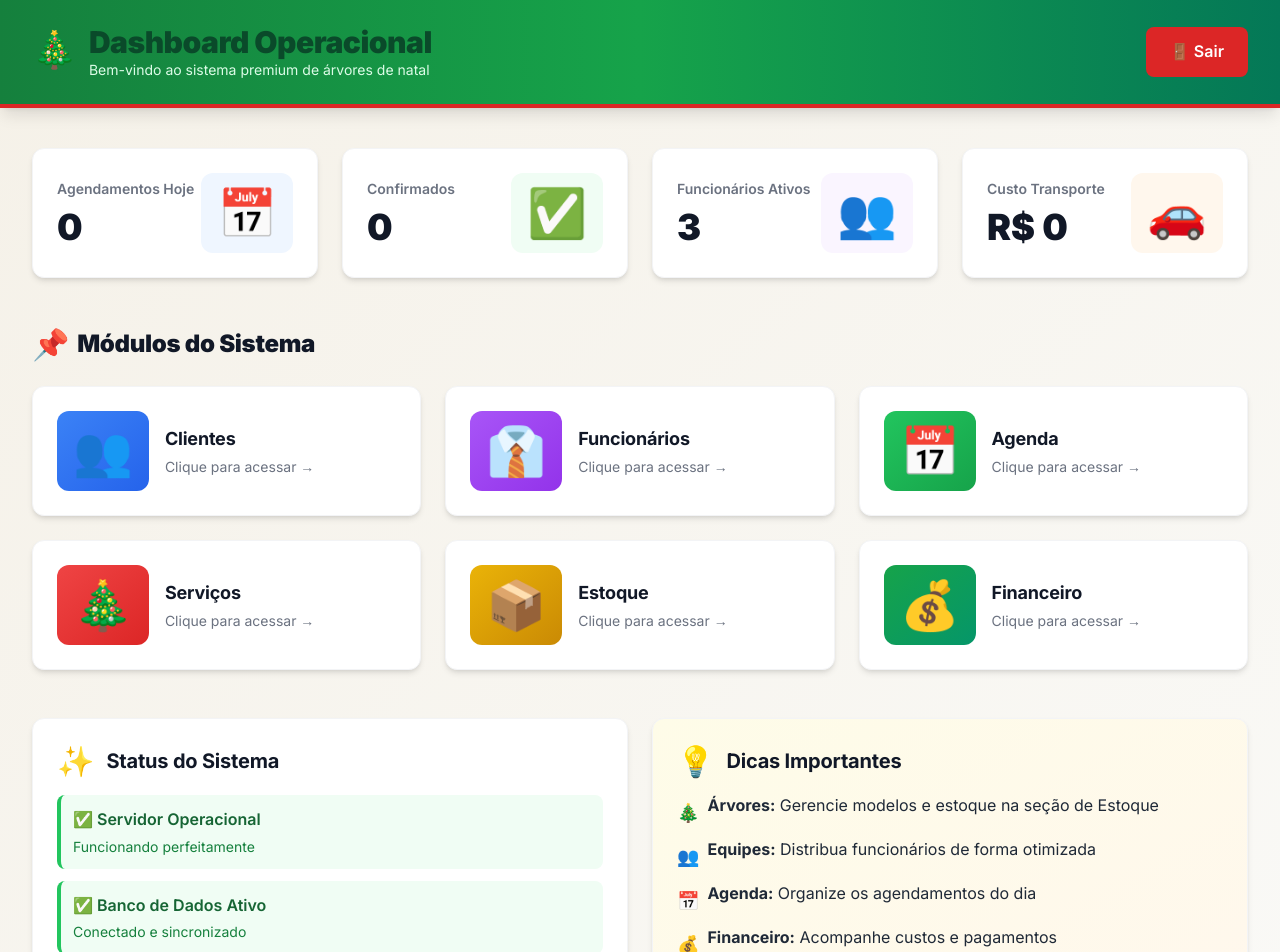
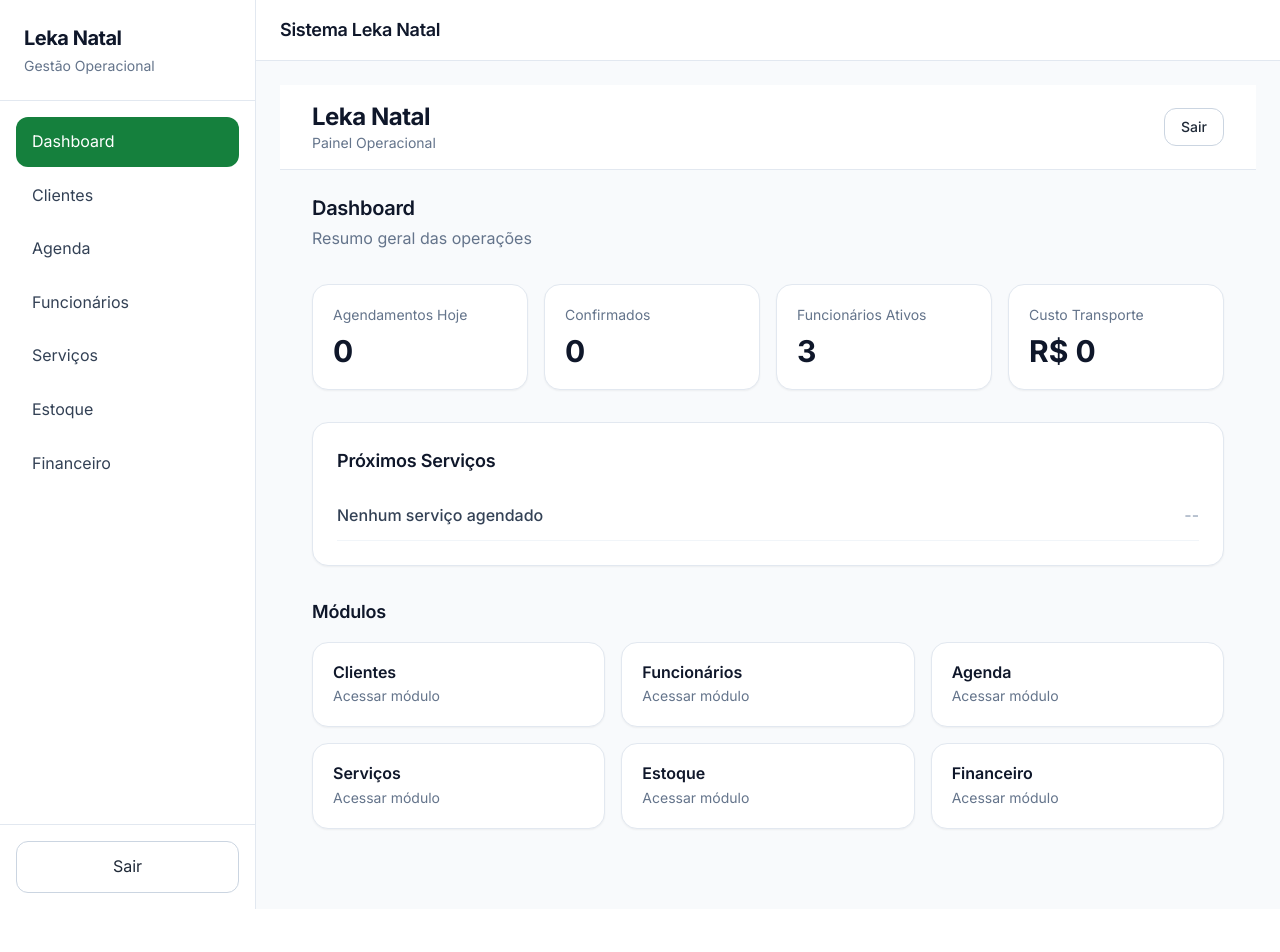
Before and after one commit to magaliartes/sistemalekanatal, a Next.js app: page /dashboard in a window 1280 px wide. Shown: the top 952 px of the page. After the commit the page ends 909 px from the top, so only its background shows below. Built offline with nearby package versions, Linux system fonts and the light colour scheme.

Commit message:
ajustando layout dashboard

```diff
--- /dev/null
+++ b/src/app/dashboard/layout.tsx
@@ -0,0 +1,109 @@
+'use client';
+
+import Link from 'next/link';
+import { usePathname, useRouter } from 'next/navigation';
+
+export default function PainelLayout({
+  children,
+}: {
+  children: React.ReactNode;
+}) {
+  const pathname = usePathname();
+  const router = useRouter();
+
+  const menu = [
+    {
+      label: 'Dashboard',
+      href: '/dashboard',
+    },
+    {
+      label: 'Clientes',
+      href: '/clientes',
+    },
+    {
+      label: 'Agenda',
+      href: '/agenda',
+    },
+    {
+      label: 'Funcionários',
+      href: '/funcionarios',
+    },
+    {
+      label: 'Serviços',
+      href: '/servicos',
+    },
+    {
+      label: 'Estoque',
+      href: '/estoque',
+    },
+    {
+      label: 'Financeiro',
+      href: '/financeiro',
+    },
+  ];
+
+  return (
+    <div className="min-h-screen bg-slate-50 flex">
+      {/* Sidebar */}
+      <aside className="hidden md:flex w-64 bg-white border-r border-slate-200 flex-col">
+        <div className="p-6 border-b border-slate-200">
+          <h1 className="text-xl font-bold text-slate-900">
+            Leka Natal
+          </h1>
+
+          <p className="text-sm text-slate-500 mt-1">
+            Gestão Operacional
+          </p>
+        </div>
+
+        <nav className="flex-1 p-4">
+          <div className="space-y-1">
+            {menu.map((item) => {
+              const active = pathname === item.href;
+
+              return (
+                <Link
+                  key={item.href}
+                  href={item.href}
+                  className={`
+                    flex items-center px-4 py-3 rounded-xl transition
+                    ${
+                      active
+                        ? 'bg-green-700 text-white'
+                        : 'text-slate-700 hover:bg-slate-100'
+                    }
+                  `}
+                >
+                  {item.label}
+                </Link>
+              );
+            })}
+          </div>
+        </nav>
+
+        <div className="p-4 border-t border-slate-200">
+          <button
+            onClick={() => router.push('/login')}
+            className="w-full px-4 py-3 rounded-xl border border-slate-300 hover:bg-slate-100 transition"
+          >
+            Sair
+          </button>
+        </div>
+      </aside>
+
+      {/* Conteúdo */}
+      <div className="flex-1 flex flex-col">
+        {/* Header */}
+        <header className="bg-white border-b border-slate-200 px-6 py-4">
+          <h2 className="text-lg font-semibold text-slate-900">
+            Sistema Leka Natal
+          </h2>
+        </header>
+
+        <main className="flex-1 p-6">
+          {children}
+        </main>
+      </div>
+    </div>
+  );
+}
--- a/src/app/dashboard/page.tsx
+++ b/src/app/dashboard/page.tsx
@@ -15,180 +15,129 @@ export default function DashboardPage() {
     {
       label: 'Agendamentos Hoje',
       value: '0',
-      icon: '📅',
-      color: 'from-blue-500 to-blue-600',
-      bgColor: 'bg-blue-50',
     },
     {
       label: 'Confirmados',
       value: '0',
-      icon: '✅',
-      color: 'from-green-500 to-green-600',
-      bgColor: 'bg-green-50',
     },
     {
       label: 'Funcionários Ativos',
       value: '3',
-      icon: '👥',
-      color: 'from-purple-500 to-purple-600',
-      bgColor: 'bg-purple-50',
     },
     {
       label: 'Custo Transporte',
       value: 'R$ 0',
-      icon: '🚗',
-      color: 'from-orange-500 to-orange-600',
-      bgColor: 'bg-orange-50',
     },
   ];
 
   const menuItems = [
-    { label: 'Clientes', icon: '👥', href: '/clientes', color: 'from-blue-500 to-blue-600' },
-    { label: 'Funcionários', icon: '👔', href: '/funcionarios', color: 'from-purple-500 to-purple-600' },
-    { label: 'Agenda', icon: '📅', href: '/agenda', color: 'from-green-500 to-green-600' },
-    { label: 'Serviços', icon: '🎄', href: '/servicos', color: 'from-red-500 to-red-600' },
-    { label: 'Estoque', icon: '📦', href: '/estoque', color: 'from-yellow-500 to-yellow-600' },
-    { label: 'Financeiro', icon: '💰', href: '/financeiro', color: 'from-green-600 to-emerald-600' },
+    { label: 'Clientes', href: '/clientes' },
+    { label: 'Funcionários', href: '/funcionarios' },
+    { label: 'Agenda', href: '/agenda' },
+    { label: 'Serviços', href: '/servicos' },
+    { label: 'Estoque', href: '/estoque' },
+    { label: 'Financeiro', href: '/financeiro' },
   ];
 
   return (
-    <div className="min-h-screen bg-gradient-light">
+    <div className="min-h-screen bg-slate-50">
       {/* Header */}
-      <div className="bg-gradient-to-r from-green-700 via-green-600 to-emerald-700 text-white shadow-lg border-b-4 border-red-600 sticky top-0 z-40">
-        <div className="container-main py-6">
+      <header className="bg-white border-b border-slate-200 sticky top-0 z-40">
+        <div className="container-main py-4">
           <div className="flex items-center justify-between">
-            <div className="flex items-center gap-3">
-              <span className="text-4xl animate-bounce-soft">🎄</span>
-              <div>
-                <h1 className="text-3xl font-black">Dashboard Operacional</h1>
-                <p className="text-green-100 text-sm">Bem-vindo ao sistema premium de árvores de natal</p>
-              </div>
+            <div>
+              <h1 className="text-2xl font-bold text-slate-900">
+                Leka Natal
+              </h1>
+              <p className="text-sm text-slate-500">
+                Painel Operacional
+              </p>
             </div>
+
             <button
               onClick={handleLogout}
-              className="btn btn-secondary hover:scale-105 flex items-center gap-2"
+              className="px-4 py-2 text-sm font-medium border border-slate-300 rounded-xl hover:bg-slate-100 transition"
             >
-              <span>🚪</span> Sair
+              Sair
             </button>
           </div>
         </div>
-      </div>
+      </header>
 
-      {/* Conteúdo Principal */}
-      <div className="container-main py-10">
-        {/* Stats Grid */}
-        <div className="grid grid-cols-1 md:grid-cols-2 lg:grid-cols-4 gap-6 mb-12">
+      <main className="container-main py-6">
+        {/* Título */}
+        <div className="mb-8">
+          <h2 className="text-xl font-semibold text-slate-900">
+            Dashboard
+          </h2>
+          <p className="text-slate-500 mt-1">
+            Resumo geral das operações
+          </p>
+        </div>
+
+        {/* Indicadores */}
+        <div className="grid grid-cols-2 lg:grid-cols-4 gap-4 mb-8">
           {stats.map((stat, idx) => (
-            <div key={idx} className="card hover:scale-105 hover:shadow-2xl">
-              <div className="flex items-center justify-between">
-                <div>
-                  <p className="text-gray-500 text-sm font-semibold">{stat.label}</p>
-                  <p className="text-4xl font-black text-gray-900 mt-2">{stat.value}</p>
-                </div>
-                <div className={`text-5xl p-4 rounded-xl ${stat.bgColor}`}>
-                  {stat.icon}
-                </div>
-              </div>
+            <div
+              key={idx}
+              className="bg-white rounded-2xl border border-slate-200 p-5 shadow-sm"
+            >
+              <p className="text-sm text-slate-500">
+                {stat.label}
+              </p>
+
+              <p className="text-3xl font-bold text-slate-900 mt-2">
+                {stat.value}
+              </p>
             </div>
           ))}
         </div>
 
-        {/* Menu de Navegação */}
-        <div className="mb-12">
-          <h2 className="text-2xl font-black text-gray-900 mb-6 flex items-center gap-2">
-            <span className="text-3xl">📌</span> Módulos do Sistema
-          </h2>
+        {/* Próximos Serviços */}
+        <div className="bg-white rounded-2xl border border-slate-200 p-6 shadow-sm mb-8">
+          <h3 className="text-lg font-semibold text-slate-900 mb-4">
+            Próximos Serviços
+          </h3>
 
-          <div className="grid grid-cols-1 md:grid-cols-2 lg:grid-cols-3 gap-6">
+          <div className="space-y-3">
+            <div className="flex justify-between py-3 border-b border-slate-100">
+              <span className="font-medium text-slate-700">
+                Nenhum serviço agendado
+              </span>
+
+              <span className="text-slate-400">
+                --
+              </span>
+            </div>
+          </div>
+        </div>
+
+        {/* Módulos */}
+        <div>
+          <h3 className="text-lg font-semibold text-slate-900 mb-4">
+            Módulos
+          </h3>
+
+          <div className="grid grid-cols-2 lg:grid-cols-3 gap-4">
             {menuItems.map((item, idx) => (
-              <Link key={idx} href={item.href}>
-                <div className="card hover:scale-105 cursor-pointer group">
-                  <div className="flex items-center gap-4">
-                    <div className={`text-5xl p-4 rounded-xl bg-gradient-to-br ${item.color} text-white group-hover:rotate-12 transition-transform`}>
-                      {item.icon}
-                    </div>
-                    <div>
-                      <h3 className="text-lg font-bold text-gray-900 group-hover:text-green-700 transition-colors">
-                        {item.label}
-                      </h3>
-                      <p className="text-sm text-gray-500 mt-1">
-                        Clique para acessar →
-                      </p>
-                    </div>
-                  </div>
+              <Link
+                key={idx}
+                href={item.href}
+              >
+                <div className="bg-white rounded-2xl border border-slate-200 p-5 shadow-sm hover:shadow-md hover:border-green-700 transition cursor-pointer h-full">
+                  <h4 className="font-semibold text-slate-900">
+                    {item.label}
+                  </h4>
+
+                  <p className="text-sm text-slate-500 mt-1">
+                    Acessar módulo
+                  </p>
                 </div>
               </Link>
             ))}
           </div>
         </div>
-
-        {/* Status do Sistema */}
-        <div className="grid grid-cols-1 lg:grid-cols-2 gap-6">
-          {/* Sistema Status */}
-          <div className="card border-2 border-green-300">
-            <div className="flex items-center gap-3 mb-4">
-              <span className="text-3xl">✨</span>
-              <h3 className="text-xl font-bold text-gray-900">Status do Sistema</h3>
-            </div>
-            <div className="space-y-3">
-              <div className="p-3 bg-green-50 rounded-lg border-l-4 border-green-500">
-                <p className="text-green-800 font-semibold">✅ Servidor Operacional</p>
-                <p className="text-sm text-green-700 mt-1">Funcionando perfeitamente</p>
-              </div>
-              <div className="p-3 bg-green-50 rounded-lg border-l-4 border-green-500">
-                <p className="text-green-800 font-semibold">✅ Banco de Dados Ativo</p>
-                <p className="text-sm text-green-700 mt-1">Conectado e sincronizado</p>
-              </div>
-              <div className="p-3 bg-blue-50 rounded-lg border-l-4 border-blue-500">
-                <p className="text-blue-800 font-semibold">🗺️ Google Maps Integrado</p>
-                <p className="text-sm text-blue-700 mt-1">Rotas e distâncias disponíveis</p>
-              </div>
-            </div>
-          </div>
-
-          {/* Dicas e Informações */}
-          <div className="card border-2 border-yellow-300 bg-gradient-to-br from-yellow-50 to-orange-50">
-            <div className="flex items-center gap-3 mb-4">
-              <span className="text-3xl">💡</span>
-              <h3 className="text-xl font-bold text-gray-900">Dicas Importantes</h3>
-            </div>
-            <div className="space-y-3 text-sm text-gray-700">
-              <p className="flex items-start gap-2">
-                <span className="text-lg mt-1">🎄</span>
-                <span><strong>Árvores:</strong> Gerencie modelos e estoque na seção de Estoque</span>
-              </p>
-              <p className="flex items-start gap-2">
-                <span className="text-lg mt-1">👥</span>
-                <span><strong>Equipes:</strong> Distribua funcionários de forma otimizada</span>
-              </p>
-              <p className="flex items-start gap-2">
-                <span className="text-lg mt-1">📅</span>
-                <span><strong>Agenda:</strong> Organize os agendamentos do dia</span>
-              </p>
-              <p className="flex items-start gap-2">
-                <span className="text-lg mt-1">💰</span>
-                <span><strong>Financeiro:</strong> Acompanhe custos e pagamentos</span>
-              </p>
-            </div>
-          </div>
-        </div>
-
-        {/* Footer Info */}
-        <div className="mt-12 text-center p-6 bg-white rounded-xl shadow-lg border-2 border-green-200">
-          <p className="text-gray-700 font-semibold text-lg">
-            🎉 Bem-vindo ao Sistema Premium de Gestão de Árvores de Natal
-          </p>
-          <p className="text-gray-600 text-sm mt-2">
-            Desenvolvido com tecnologia de ponta para oferecer a melhor experiência operacional
-          </p>
-          <div className="mt-4 flex justify-center gap-4 text-2xl">
-            <span className="animate-bounce-soft">🎄</span>
-            <span className="animate-swing">✨</span>
-            <span className="animate-bounce-soft" style={{animationDelay: '0.5s'}}>🎁</span>
-            <span className="animate-swing" style={{animationDelay: '0.5s'}}>❄️</span>
-          </div>
-        </div>
-      </div>
+      </main>
     </div>
   );
 }
```
Also changed, not shown: src/app/login/page.tsx (+1 -24 lines).
